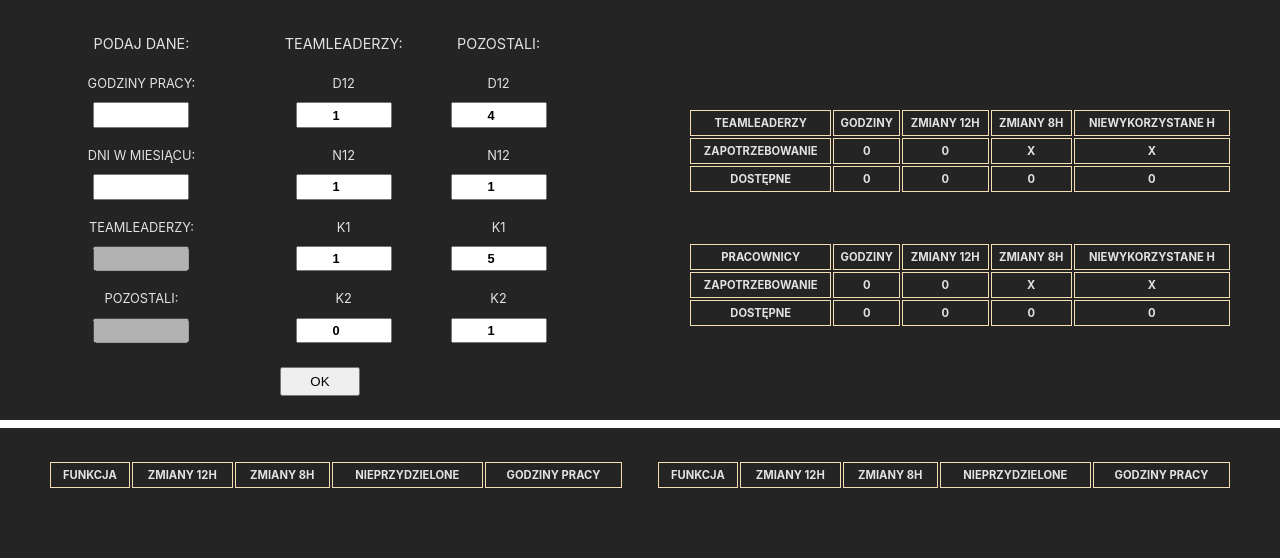
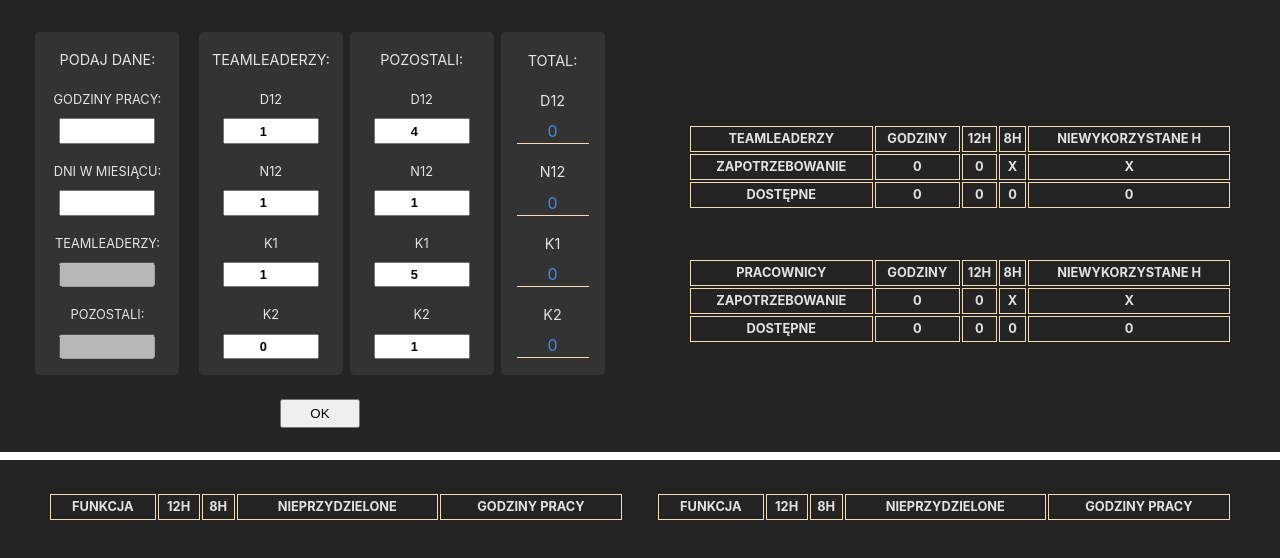
Before and after one commit to ZibiH/schedule-helper, a React (Vite) app in the folder schedule-helper/: page / in a window 1280 px wide. Shown: the top 558 px of the page. Built offline with nearby package versions, Linux system fonts and the light colour scheme.

Commit message:
Add optional shifts calculation

```diff
--- a/schedule-helper/src/App.css
+++ b/schedule-helper/src/App.css
@@ -11,7 +11,8 @@ p {
 .data-container {
 	display: flex;
 	width: 100%;
-	max-width: 1280px;
+	min-width: 1180px;
+	max-width: 1440px;
 	justify-content: space-around;
 	align-items: center;
 	margin: 0 auto;
@@ -27,7 +28,7 @@ p {
 
 .form-data {
 	display: flex;
-	width: 80%;
+	width: 90%;
 	justify-content: space-evenly;
 }
 
@@ -37,12 +38,20 @@ p {
 	justify-content: center;
 	align-items: center;
 	text-align: center;
-	width: 30%;
+	width: 25%;
+	min-width: 6.5rem;
 	margin: 0 auto;
+	padding: 1rem;
+	background-color: #333;
+	border-radius: 0.3rem;
 }
 
 .data-column:first-of-type {
-	margin-right: 3rem;
+	margin-right: 1rem;
+}
+
+.data-column:last-of-type {
+	width: 15%;
 }
 
 .shifts-data {
@@ -68,6 +77,18 @@ input {
 	font-weight: bold;
 }
 
+.summary {
+	margin-top: 0.4rem;
+	font-size: 1rem;
+	border-bottom: 1px solid wheat;
+	width: 100%;
+	color: #48e;
+}
+
+.summary-title {
+	margin-top: 1rem;
+}
+
 .submit {
 	width: 5rem;
 	padding: 0.3rem 0.5rem;
@@ -84,7 +105,7 @@ input {
 	display: flex;
 	justify-content: space-evenly;
 	align-items: flex-start;
-	min-width: 980px;
+	min-width: 1180px;
 	width: 95%;
 	max-width: 1280px;
 	margin: 0 auto;
@@ -133,7 +154,7 @@ table {
 	width: 90%;
 	text-align: center;
 	text-transform: uppercase;
-	font-size: 0.7rem;
+	font-size: 0.8rem;
 	font-weight: bold;
 	margin: 0 auto;
 	padding: 1rem;
@@ -147,3 +168,7 @@ td {
 td.optional {
 	color: #c27;
 }
+
+td.solution {
+	color: #48e;
+}
--- a/schedule-helper/src/App.tsx
+++ b/schedule-helper/src/App.tsx
@@ -98,7 +98,20 @@ const changeEmployeeShift = (employee: Employee) => {
 			add: employee.shifts.add,
 		},
 	};
-	return newEmployee;
+
+	if (newEmployee.shifts.add < 4) {
+		return newEmployee;
+	}
+	const adjustedEmployee = {
+		...newEmployee,
+		shifts: {
+			'12h': newEmployee.shifts['12h'] + 1,
+			'8h': newEmployee.shifts['8h'] - 1,
+			add: newEmployee.shifts.add - 4,
+		},
+	};
+
+	return adjustedEmployee;
 };
 
 const adjustShifts = (
@@ -113,21 +126,29 @@ const adjustShifts = (
 	if (numberOfShiftsNeeded <= availableShifts) return currentEmployeesArray;
 
 	let insufficientShfitsNumber = numberOfShiftsNeeded - availableShifts;
-	const shiftsForFullMonthPerEmployeeModel = getMax12hShifts(hours);
 
 	const newEmployeesArray = currentEmployeesArray.map((employee) => {
-		if (
-			employee.hours !== hours &&
-			employee.shifts['12h'] !== shiftsForFullMonthPerEmployeeModel['12h'] &&
-			insufficientShfitsNumber > 0
-		) {
+		if (insufficientShfitsNumber > 0) {
 			insufficientShfitsNumber--;
 			return changeEmployeeShift(employee);
 		} else {
 			return employee;
 		}
 	});
-	return newEmployeesArray;
+
+	if (insufficientShfitsNumber === 0) {
+		return newEmployeesArray;
+	} else {
+		const newArray = newEmployeesArray.map((employee) => {
+			if (insufficientShfitsNumber > 0) {
+				insufficientShfitsNumber--;
+				return changeEmployeeShift(employee);
+			} else {
+				return employee;
+			}
+		});
+		return newArray;
+	}
 };
 
 function App() {
@@ -146,6 +167,13 @@ function App() {
 
 	const [optionalTeamleadersArray, setOptionalTeamleadersArray] = useState<Employee[]>();
 	const [optionalEmployeesArray, setOptionalEmployeesArray] = useState<Employee[]>();
+
+	const [totalShiftsDemand, setTotalShiftsDemand] = useState<{
+		d12: number;
+		n12: number;
+		k1: number;
+		k2: number;
+	}>({ d12: 0, n12: 0, k1: 0, k2: 0 });
 
 	const tlD12Ref = useRef<HTMLInputElement>(null);
 	const tlN12Ref = useRef<HTMLInputElement>(null);
@@ -179,6 +207,13 @@ function App() {
 		'8h': number;
 		add: number;
 	}>();
+
+	const [employeesOptionalShiftsAvailability, setEmployeesOptionalShiftsAvailability] =
+		useState<{
+			'12h': number;
+			'8h': number;
+			add: number;
+		}>();
 
 	useEffect(() => {
 		if (!teamleadersShiftsDemandArray?.length || !teamleadersShiftsAvailability) return;
@@ -239,8 +274,9 @@ function App() {
 		if (tlShiftsAvailability['12h'] < teamleadersShiftsDemand[0]) {
 			setNeedTlOption(true);
 			const optionalShifts = adjustShifts(teamleadersShiftsDemand[0], teamleaders, hours);
-			const optionalShiftsTotal = calculateShiftsAvailability(optionalShifts);
+			const optionalShiftsTotal = getTotalNumberOfShifts(optionalShifts);
 			setTeamleadersOptionalShiftsAvailability(optionalShiftsTotal);
+			setOptionalTeamleadersArray(optionalShifts);
 		}
 
 		// EMPLOYEES DATA:
@@ -265,15 +301,28 @@ function App() {
 			+daysRef.current.value,
 		);
 
+		setTotalShiftsDemand({
+			d12: teamleadersShiftsData.d12 + employeesShiftsData.d12,
+			n12: teamleadersShiftsData.n12 + employeesShiftsData.n12,
+			k1: teamleadersShiftsData.k1 + employeesShiftsData.k1,
+			k2: teamleadersShiftsData.k2 + employeesShiftsData.k2,
+		});
+
 		setEmployeesShiftsDemandArray(employeesShiftsDemand);
 
 		if (empShiftsAvailability['12h'] < employeesShiftsDemand[0]) {
 			setNeedEmpOption(true);
+			const optionalShifts = adjustShifts(employeesShiftsDemand[0], employees, hours);
+			const optionalShiftsTotal = getTotalNumberOfShifts(optionalShifts);
+			setEmployeesOptionalShiftsAvailability(optionalShiftsTotal);
+			setOptionalEmployeesArray(optionalShifts);
 		}
 	};
 
 	const handleShifts = (e: FormEvent) => {
 		e.preventDefault();
+		setOptionalEmployeesArray([]);
+		setOptionalTeamleadersArray([]);
 		calculateAndSetTeamleadersData();
 	};
 
@@ -292,9 +341,14 @@ function App() {
 
 		if (newShiftsAvailability['12h'] < shiftsDemand) {
 			setNeedEmpOption(true);
+			const optionalShifts = adjustShifts(shiftsDemand, newEmployeesArray, hours);
+			const optionalShiftsTotal = getTotalNumberOfShifts(optionalShifts);
+			setOptionalEmployeesArray(optionalShifts);
+			setEmployeesOptionalShiftsAvailability(optionalShiftsTotal);
 			return;
 		}
 		setNeedEmpOption(false);
+		setOptionalEmployeesArray([]);
 	};
 
 	const changeTeamleaderHours = (id: string, hours: number) => {
@@ -320,6 +374,7 @@ function App() {
 			return;
 		}
 		setNeedTlOption(false);
+		setOptionalTeamleadersArray([]);
 	};
 
 	return (
@@ -425,6 +480,17 @@ function App() {
 								ref={empK2Ref}
 							/>
 						</div>
+						<div className="data-column">
+							<p>total:</p>
+							<p className="summary-title">d12</p>
+							<p className="summary">{totalShiftsDemand.d12}</p>
+							<p className="summary-title">n12</p>
+							<p className="summary">{totalShiftsDemand.n12}</p>
+							<p className="summary-title">k1</p>
+							<p className="summary">{totalShiftsDemand.k1}</p>
+							<p className="summary-title">k2</p>
+							<p className="summary">{totalShiftsDemand.k2}</p>
+						</div>
 					</div>
 					<button className="submit">OK</button>
 				</form>
@@ -434,8 +500,8 @@ function App() {
 							<tr>
 								<td>teamleaderzy</td>
 								<td>godziny</td>
-								<td>zmiany 12h</td>
-								<td>zmiany 8h</td>
+								<td>12h</td>
+								<td>8h</td>
 								<td>niewykorzystane h</td>
 							</tr>
 						</thead>
@@ -473,20 +539,18 @@ function App() {
 							{needTlOption ? (
 								<tr>
 									<td>opcja</td>
-									<td style={needTlOption ? { color: '#c27' } : {}}>
-										{teamleadersTotalHours}
-									</td>
-									<td>
+									<td className="solution">{teamleadersTotalHours}</td>
+									<td className="solution">
 										{teamleadersOptionalShiftsAvailability
 											? teamleadersOptionalShiftsAvailability['12h']
 											: 0}
 									</td>
-									<td>
+									<td className="solution">
 										{teamleadersOptionalShiftsAvailability
 											? teamleadersOptionalShiftsAvailability['8h']
 											: 0}
 									</td>
-									<td>
+									<td className="solution">
 										{teamleadersOptionalShiftsAvailability
 											? teamleadersOptionalShiftsAvailability.add
 											: 0}
@@ -501,8 +565,8 @@ function App() {
 							<tr>
 								<td>pracownicy</td>
 								<td>godziny</td>
-								<td>zmiany 12h</td>
-								<td>zmiany 8h</td>
+								<td>12h</td>
+								<td>8h</td>
 								<td>niewykorzystane h</td>
 							</tr>
 						</thead>
@@ -532,10 +596,22 @@ function App() {
 							{needEmpOption ? (
 								<tr>
 									<td>opcja</td>
-									<td>{}</td>
-									<td>{}</td>
-									<td>{}</td>
-									<td>{}</td>
+									<td className="solution">{employeesTotalHours}</td>
+									<td className="solution">
+										{employeesOptionalShiftsAvailability
+											? employeesOptionalShiftsAvailability['12h']
+											: 0}
+									</td>
+									<td className="solution">
+										{employeesOptionalShiftsAvailability
+											? employeesOptionalShiftsAvailability['8h']
+											: 0}
+									</td>
+									<td className="solution">
+										{employeesOptionalShiftsAvailability
+											? employeesOptionalShiftsAvailability.add
+											: 0}
+									</td>
 								</tr>
 							) : null}
 						</tbody>
@@ -548,14 +624,14 @@ function App() {
 					<thead>
 						<tr>
 							<td>Funkcja</td>
-							<td>Zmiany 12h</td>
-							<td>Zmiany 8h</td>
+							<td>12h</td>
+							<td>8h</td>
 							<td>Nieprzydzielone</td>
 							<td>godziny pracy</td>
 						</tr>
 					</thead>
 					<tbody>
-						{optionalTeamleadersArray
+						{optionalTeamleadersArray && optionalTeamleadersArray.length > 0
 							? optionalTeamleadersArray.map((teamleader) => (
 									<tr key={teamleader.id}>
 										<td>{teamleader.name}</td>
@@ -579,9 +655,10 @@ function App() {
 										<td>{teamleader.name}</td>
 										<td>{teamleader.shifts['12h']}</td>
 										<td>{teamleader.shifts['8h']}</td>
-										<td>{teamleader.shifts.add + ' h'}</td>
+										<td>{teamleader.shifts.add}</td>
 										<td>
 											<input
+												type="number"
 												className="employees-hours"
 												defaultValue={teamleader.hours}
 												onChange={(e) =>
@@ -598,20 +675,38 @@ function App() {
 					<thead>
 						<tr>
 							<td>Funkcja</td>
-							<td>Zmiany 12h</td>
-							<td>Zmiany 8h</td>
+							<td>12h</td>
+							<td>8h</td>
 							<td>Nieprzydzielone</td>
 							<td>godziny pracy</td>
 						</tr>
 					</thead>
 					<tbody>
-						{employeesArray.length > 0
+						{optionalEmployeesArray && optionalEmployeesArray.length > 0
+							? optionalEmployeesArray.map((employee) => (
+									<tr key={employee.id}>
+										<td>{employee.name}</td>
+										<td className="optional">{employee.shifts['12h']}</td>
+										<td className="optional">{employee.shifts['8h']}</td>
+										<td className="optional">{employee.shifts.add}</td>
+										<td>
+											<input
+												className="employees-hours"
+												defaultValue={employee.hours}
+												onChange={(e) =>
+													changeEmployeesHours(employee.id, +e.target.value)
+												}
+											/>
+										</td>
+									</tr>
+							  ))
+							: employeesArray.length > 0
 							? employeesArray.map((employee) => (
 									<tr key={employee.id}>
 										<td>{employee.name}</td>
 										<td>{employee.shifts['12h']}</td>
 										<td>{employee.shifts['8h']}</td>
-										<td>{employee.shifts.add + ' h'}</td>
+										<td>{employee.shifts.add}</td>
 										<td>
 											<input
 												className="employees-hours"
```
